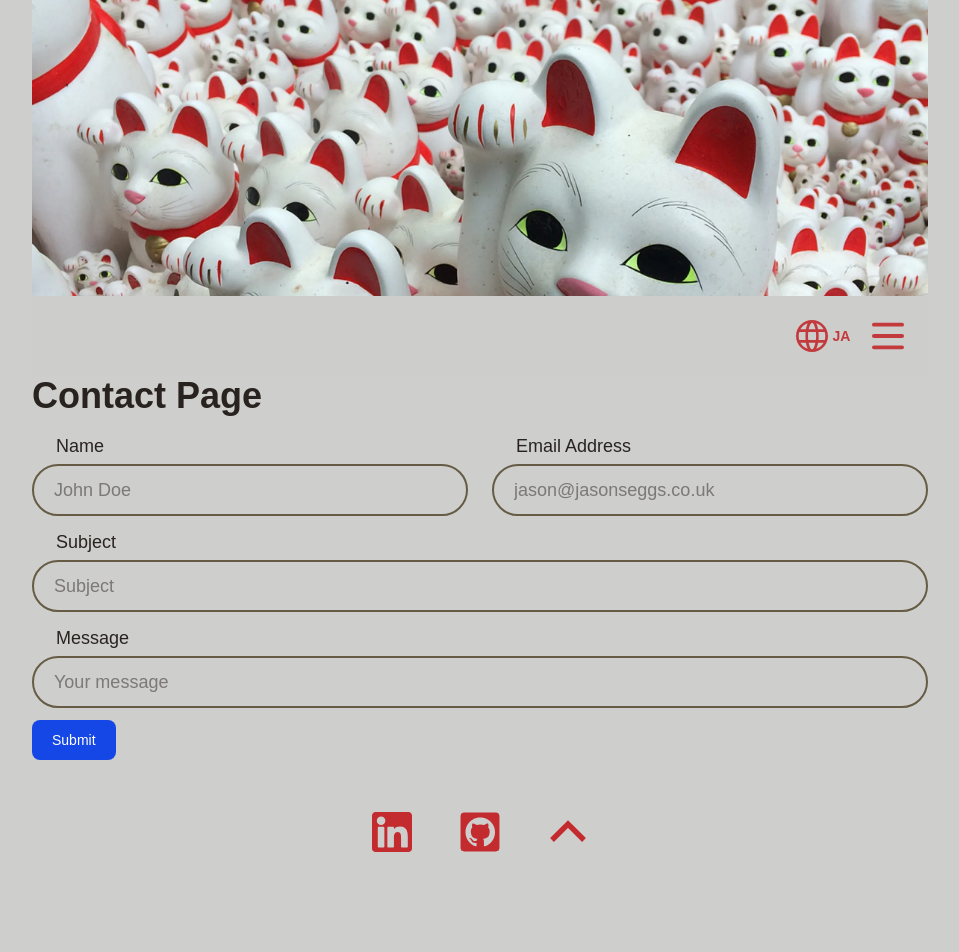
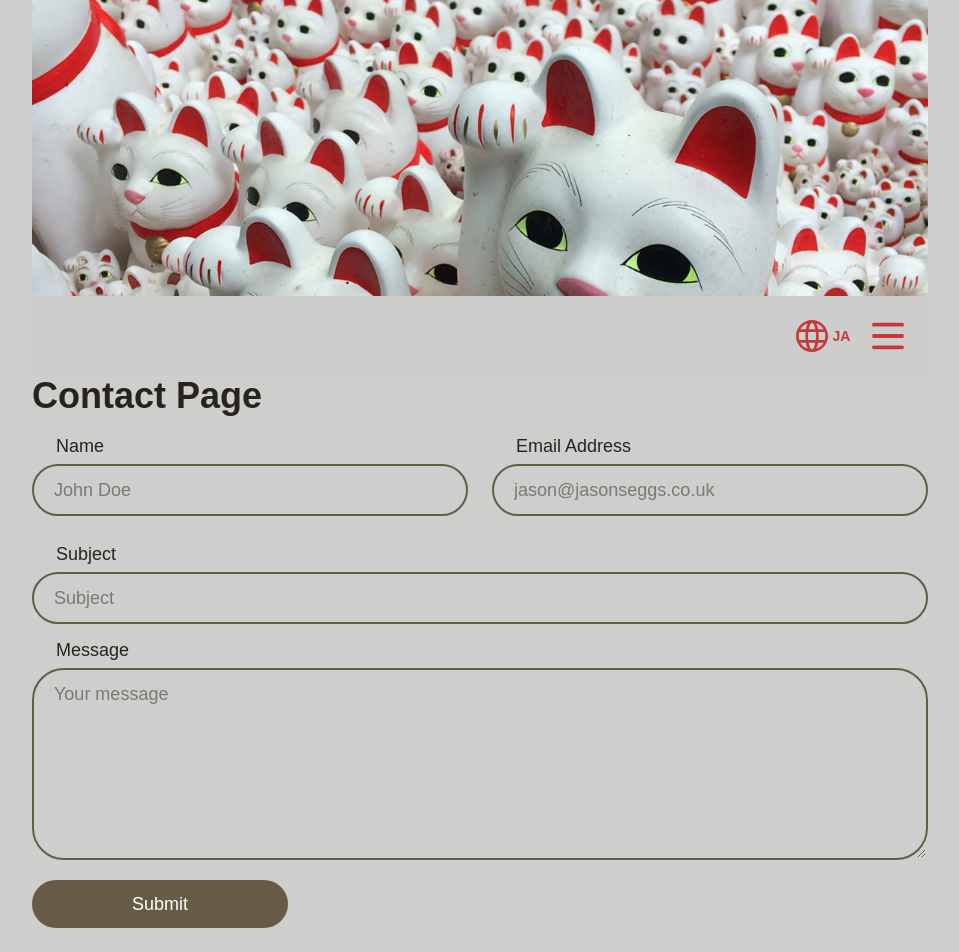
Before and after one commit to jedharwood/PortfolioSite, a Next.js app in the folder portfolio-site/: page /en/contact in a window 1280 px wide. Shown: the top 952 px of the page, without its empty margins (160-1119 px from the left). Before the commit the page ends 888 px from the top, so only its background shows below. Built offline with nearby package versions, Linux system fonts and the light colour scheme.

Commit message:
Server side action

```diff
--- /dev/null
+++ b/portfolio-site/actions/index.ts
@@ -0,0 +1,34 @@
+"use server";
+
+import { ContactFormData, contactFormSchema } from "../src/app/components/contact-form/schema";
+
+type FormResponse = {
+  status: boolean;
+  message: string;
+};
+
+export async function contactFormSubmitHandler(
+  data: ContactFormData,
+): Promise<FormResponse> {
+  try {
+    const validation = contactFormSchema.safeParse(data);
+
+    if (!validation.success) throw new Error("Invalid data");
+
+    const { name, email, message, subject } = validation.data;
+
+    console.log('serverside', { name, email, message, subject})
+    //continue to use the data
+
+    return {
+      status: true,
+      message: "Form submitted successfully",
+    };
+  } catch (error) {
+    console.error("e", error);
+    return {
+      status: false,
+      message: "Failed",
+    };
+  }
+}
--- a/portfolio-site/src/app/[locale]/globals.css
+++ b/portfolio-site/src/app/[locale]/globals.css
@@ -42,7 +42,7 @@ Tobacco Brown
     --font-sans: var(--font-geist-sans);
     --font-mono: var(--font-geist-mono);
 }
-
+/*
 @media (prefers-color-scheme: dark) {
     :root {
         --background: #351815;
@@ -54,7 +54,7 @@ Tobacco Brown
         --accent: #7e809a;
         --accent-hover: #9ea0b3;
     }
-}
+} */
 
 /*
 Dark Theme
@@ -148,3 +148,15 @@ body {
 .primary-text-hoverable:hover {
     color: var(--foreground-hover);
 }
+
+/* input {
+  font-size: 1.125rem !important;
+  font-family: var(--your-font-stack, sans-serif) !important;
+} */
+
+input:-webkit-autofill {
+    box-shadow: 0 0 0px 1000px var(--background) inset !important;
+    -webkit-text-fill-color: var(--foreground) !important;
+    /* font-size: 1.125rem !important;  */
+    transition: background-color 5000s ease-in-out 0s; /* Prevent flash */
+}
--- a/portfolio-site/src/app/components/contact-form/contact-form.tsx
+++ b/portfolio-site/src/app/components/contact-form/contact-form.tsx
@@ -2,26 +2,33 @@
 import { ContactFormData, contactFormSchema } from './schema';
 import { zodResolver } from '@hookform/resolvers/zod';
 import {
-    // useState,
+    useState,
     JSX,
 } from 'react';
 import { useForm } from 'react-hook-form';
+import { contactFormSubmitHandler } from '@/actions';
 
 const ContactForm = () => {
     const {
         register,
         handleSubmit,
-        // reset,
+        reset,
         formState: { errors },
     } = useForm<ContactFormData>({
         resolver: zodResolver(contactFormSchema),
         mode: 'onChange',
     });
-    // const [isLoading, setIsLoading] = useState(false);
+    const [isSending, setIsSending] = useState(false);
 
-    const onSubmit = async (data: ContactFormData) => {
-        console.log(data);
-    };
+  const onSubmit = async (data: ContactFormData) => {
+    setIsSending(true);
+    const res = await contactFormSubmitHandler(data);
+    console.log('clientSide', res.status)
+    // maybe handle these two conditionally...
+    setIsSending(false);
+    reset();
+    // display success message
+};
 
     const formInput = (
         inputId: 'name' | 'email' | 'subject' | 'message',
@@ -29,12 +36,14 @@ const ContactForm = () => {
         label: string,
         placeholder: string,
     ): JSX.Element => {
+        // set min-h
         const inputBaseClasses: string =
-            'bg-[var(--background)] py-2.5 px-5 w-full rounded-4xl border-2 border-[var(--accent)] outline-none';
+            'bg-[var(--background)] py-2.5 px-5 w-full rounded-4xl border-2 border-[var(--accent)] outline-none text-lg';
         const inputHoverClasses: string =
             'hover:border-[var(--accent-hover)] hover:ring-3 hover:ring-offset-2 hover:ring-[var(--accent-hover)] hover:ring-offset-[var(--background)]';
         const inputFocusClasses: string =
             'focus:ring-3 focus:ring-[var(--accent)] focus:ring-offset-2 focus:ring-offset-[var(--background)]';
+        // reuse focus classes
 
         return (
             <div>
@@ -42,14 +51,23 @@ const ContactForm = () => {
                     {label}
                     {/* // internationalize this... */}
                 </label>
-                <input
+                {inputType === 'text-area' ? (<textarea
+                rows={6}
+                        id={inputId}
+                    className={`${inputBaseClasses} ${inputHoverClasses} ${inputFocusClasses}`}
+                    placeholder={placeholder} // internationalize this...
+                    {...register(inputId)}
+                />) : (
+                    <input
                     type={inputType}
                     id={inputId}
                     className={`${inputBaseClasses} ${inputHoverClasses} ${inputFocusClasses}`}
                     placeholder={placeholder} // internationalize this...
-                    required
                     {...register(inputId)}
+                    // required?
                 />
+                )}
+
                 {errors[inputId] && (
                     <span className='pl-6 text-sm'>
                         {errors[inputId].message}
@@ -59,11 +77,25 @@ const ContactForm = () => {
         );
     };
 
+    const submitButton = (): JSX.Element => {
+        const buttonBaseClasses: string = 'min-w-3xs rounded-4xl bg-[var(--accent)] px-5 py-2.5 text-center text-white sm:w-auto outline-none';
+        const buttonHoverClasses: string = 'hover:bg-[var(--accent-hover)]';
+        const buttonFocusClasses: string = 'focus:ring-3 focus:ring-[var(--accent)] focus:ring-offset-2 focus:ring-offset-[var(--background)]';
+        return (<button
+                type='submit'
+                // work on button classes
+                // disabled state
+                // loading state
+                disabled={isSending}
+                className={`${buttonBaseClasses} ${buttonHoverClasses} ${buttonFocusClasses}`}
+            >
+                {isSending ? 'Sending...' : 'Submit'}
+            </button>)
+    };
+
     return (
-        <form
-        className='space-y-3'
-            onSubmit={handleSubmit(onSubmit)}>
-            <div className='grid gap-6 md:grid-cols-2'>
+        <form className='space-y-3' onSubmit={handleSubmit(onSubmit)}>
+            <div className='grid gap-x-6 md:grid-cols-2 space-y-3'>
                 {formInput('name', 'text', 'Name', 'John Doe')}
                 {formInput(
                     'email',
@@ -74,12 +106,7 @@ const ContactForm = () => {
             </div>
             {formInput('subject', 'text', 'Subject', 'Subject')}
             {formInput('message', 'text-area', 'Message', 'Your message')}
-            <button
-                type='submit'
-                className='w-full rounded-lg bg-blue-700 px-5 py-2.5 text-center text-sm font-medium text-white hover:bg-blue-800 focus:ring-4 focus:ring-blue-300 focus:outline-none sm:w-auto dark:bg-blue-600 dark:hover:bg-blue-700 dark:focus:ring-blue-800'
-            >
-                Submit
-            </button>
+            {submitButton()}
         </form>
     );
 };
--- a/portfolio-site/src/app/components/contact-form/schema.ts
+++ b/portfolio-site/src/app/components/contact-form/schema.ts
@@ -1,4 +1,5 @@
 import { z } from 'zod';
+// maybe I need to move this to a shared space
 
 export const contactFormSchema = z.object({
     name: z.string().min(2, 'Too short').max(50, 'Too long'),
--- a/portfolio-site/src/app/components/svg-button.tsx
+++ b/portfolio-site/src/app/components/svg-button.tsx
@@ -25,7 +25,11 @@ const upChevronSvg: JSX.Element = (
         viewBox='0 0 24 24'
         fill='none'
     >
-        <path d='M6 15L12 9L18 15' stroke='currentColor' strokeWidth='2' />
+        <path
+            strokeLinecap='round'
+            strokeLinejoin='round'
+            d='M6 15L12 9L18 15' stroke='currentColor' strokeWidth='2'
+        />
     </svg>
 );
 
```
